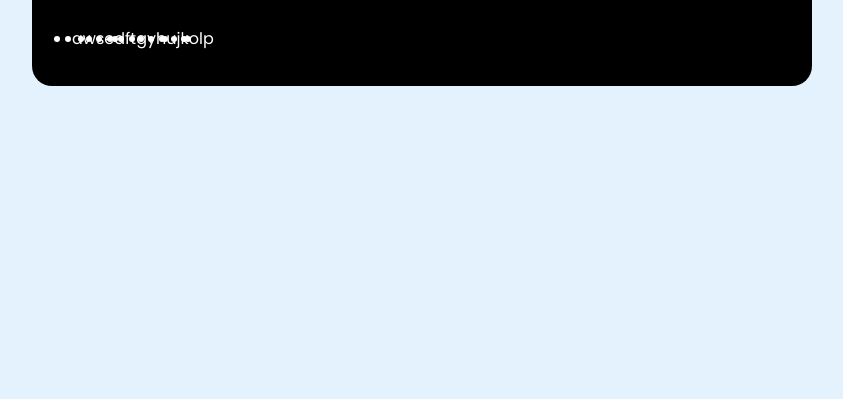
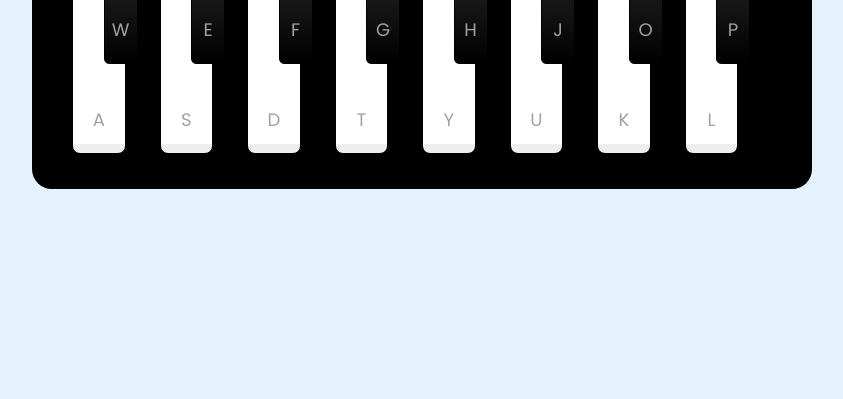
Before and after one commit to mmagc/Piano-Simulator, a plain HTML site: page index.html in a window 1280 px wide. Shown: the part 401-800 px from the top of the page, without its empty margins (218-1061 px from the left). Drawn offline with Linux system fonts and the light colour scheme.

Commit message:
Estilizando as teclas

```diff
--- a/src/styles/main.css
+++ b/src/styles/main.css
@@ -73,3 +73,50 @@ header .column span {
     display: flex;
     margin-top: 40px;
 }
+
+.piano-keys .key{
+    cursor: pointer;
+    user-select: none;
+    list-style: none;
+    color: #a2a2a2;
+    position: relative;
+    text-transform: uppercase;
+}
+
+.piano-keys .white{
+    width: 70px;
+    height: 230px;
+    border: 1px solid black;
+    border-radius: 8px;
+    background: linear-gradient(#fff, 96%, #eee 4%);
+}
+
+.piano-keys .black{
+    width: 44px;
+    height: 140px;
+    z-index: 2;
+    margin: 0 22px 0 -22px;
+    border: 1px solid black;
+    border-radius: 0 0 5px 5px;
+    background: linear-gradient(#333, #000);
+}
+
+.piano-keys span{
+    position: absolute;
+    bottom: 20px;
+    width: 100%;
+    text-align: center;
+    font-size: 1.13rem;
+}
+
+.piano-keys .white:active{
+    box-shadow: inset -5px 5px 20px;
+    rgba(0, 0, 0, 0.2);
+    background: linear-gradient(to bottom, #fff, 0%, #eee 100%);
+}
+
+.piano-keys .black:active{
+    box-shadow: inset -5px 5px 10px;
+    rgba(255, 255, 255, 1.1);
+    background: linear-gradient(to bottom, #000, #434343);
+}
```
